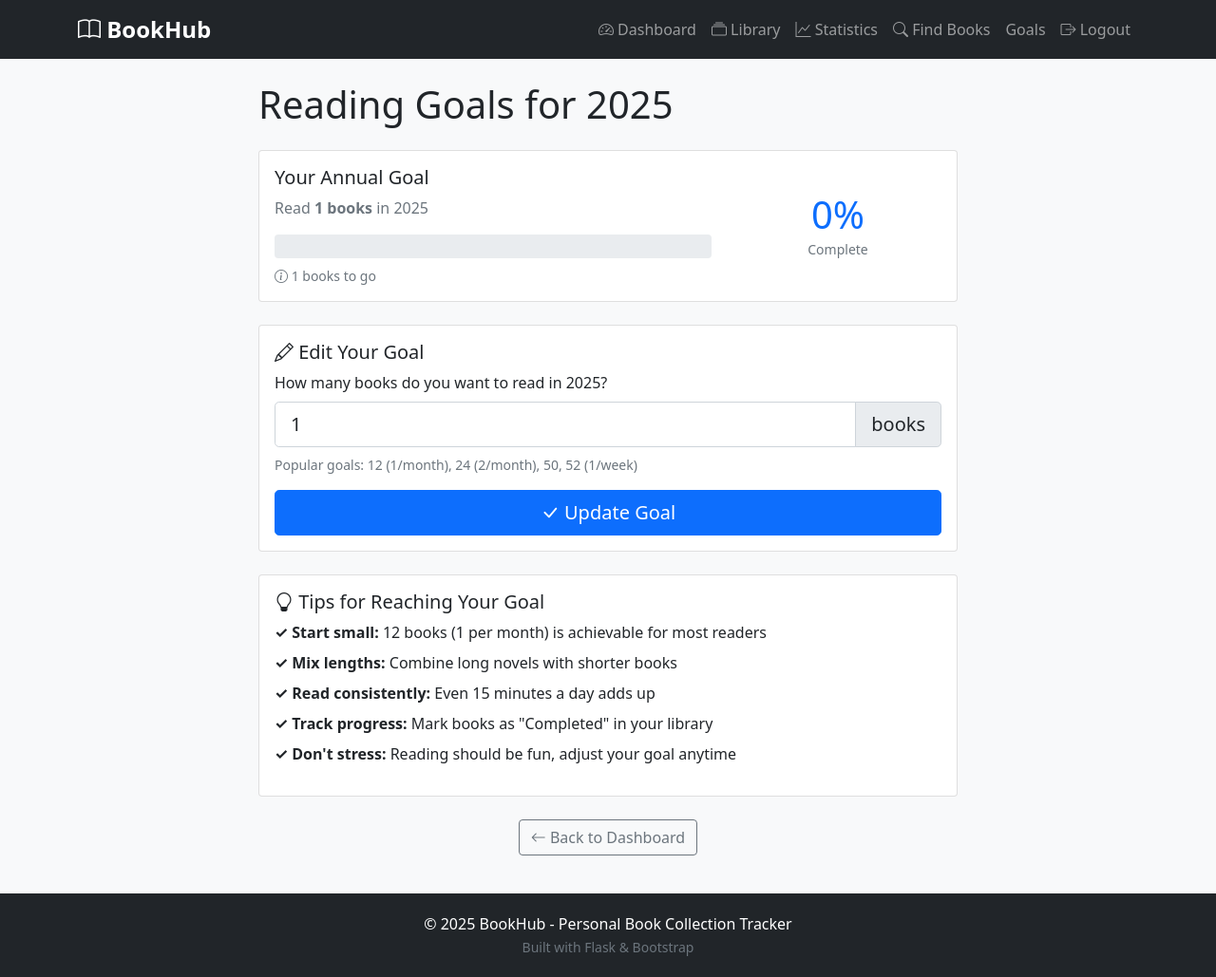
After one commit to nicolasfdecglez-creator/BookHub, a Flask app: page /goals in a window 1280 px wide. The commit adds this page. Shown: the whole page at 95% size. Run offline with Flask 3, Linux system fonts and the light colour scheme; a user stored in the database is signed in; tables that the repository leaves empty hold one stand-in row (values such as "Sample post").

Commit message:
Google API Integration and Reading Goals

```diff
--- a/requirements.txt
+++ b/requirements.txt
@@ -8,3 +8,4 @@ email-validator==1.3.1
 Pillow==10.4.0
 python-dotenv==1.0.0
 gunicorn==21.2.0
+requests==2.31.0
--- a/routes/books.py
+++ b/routes/books.py
@@ -1,11 +1,12 @@
 from flask import Blueprint, render_template, redirect, url_for, flash, request
 from flask_login import login_required, current_user
-from models import Book
+from models import Book, User
 from extensions import db
 from werkzeug.utils import secure_filename
 from sqlalchemy import or_, func
 import os
 from datetime import datetime
+import requests
 
 books_bp = Blueprint('books', __name__)
 
@@ -15,6 +16,147 @@ UPLOAD_FOLDER = 'static/uploads/covers'
 
 def allowed_file(filename):
     return '.' in filename and filename.rsplit('.', 1)[1].lower() in ALLOWED_EXTENSIONS
+
+# ============================================================================
+# READING GOALS ROUTES
+# ============================================================================
+
+
+@books_bp.route('/goals', methods=['GET', 'POST'])
+@login_required
+def set_goals():
+    if request.method == 'POST':
+        try:
+            goal_books = request.form.get('goal_books')
+            goal_year = datetime.now().year
+
+            current_user.reading_goal_books = int(
+                goal_books) if goal_books else None
+            current_user.goal_year = goal_year
+            db.session.commit()
+
+            flash('Reading goal updated successfully!', 'success')
+            return redirect(url_for('main.dashboard'))
+        except Exception as e:
+            flash(f'Error setting goal: {str(e)}', 'danger')
+
+    current_year = datetime.now().year
+    completed_this_year = len([b for b in current_user.books if b.status ==
+                              'Completed' and b.date_added.year == current_year])
+
+    return render_template('books/goals.html',
+                           current_goal=current_user.reading_goal_books,
+                           completed_this_year=completed_this_year,
+                           current_year=current_year)
+
+# ============================================================================
+# BOOK SEARCH (GOOGLE BOOKS API) ROUTES
+# ============================================================================
+
+
+@books_bp.route('/books/search', methods=['GET', 'POST'])
+@login_required
+def search_book():
+    if request.method == 'POST':
+        search_term = request.form.get('search_term', '').strip()
+
+        if not search_term:
+            flash('Please enter a search term', 'warning')
+            return render_template('books/search_book.html')
+
+        try:
+            # Google Books API URL
+            api_url = "https://www.googleapis.com/books/v1/volumes"
+            params = {
+                'q': search_term,
+                'maxResults': 20
+            }
+
+            response = requests.get(api_url, params=params, timeout=10)
+            data = response.json()
+
+            books = []
+            if 'items' in data:
+                for item in data['items']:
+                    volume_info = item.get('volumeInfo', {})
+                    book_data = {
+                        'title': volume_info.get('title', 'Unknown'),
+                        'authors': volume_info.get('authors', ['Unknown']),
+                        'publisher': volume_info.get('publisher', ''),
+                        'published_date': volume_info.get('publishedDate', ''),
+                        'description': volume_info.get('description', ''),
+                        'page_count': volume_info.get('pageCount', 'N/A'),
+                        'categories': volume_info.get('categories', []),
+                        'image_url': volume_info.get('imageLinks', {}).get('thumbnail', ''),
+                        'isbn': None
+                    }
+
+                    # Get ISBN if available
+                    for identifier in volume_info.get('industryIdentifiers', []):
+                        if identifier['type'] == 'ISBN_13':
+                            book_data['isbn'] = identifier['identifier']
+
+                    books.append(book_data)
+
+            if not books:
+                flash(
+                    'No books found. Try different search terms or use an ISBN.', 'info')
+
+            return render_template('books/search_results.html', books=books, search_term=search_term)
+
+        except requests.exceptions.Timeout:
+            flash('Search timed out. Please try again.', 'danger')
+            return render_template('books/search_book.html')
+        except Exception as e:
+            flash(f'Error searching books: {str(e)}', 'danger')
+            return render_template('books/search_book.html')
+
+    return render_template('books/search_book.html')
+
+
+@books_bp.route('/books/add-from-search', methods=['POST'])
+@login_required
+def add_book_from_search():
+    title = request.form.get('title')
+    author = request.form.get('author')
+    genre = request.form.get('genre')
+    image_url = request.form.get('image_url')
+
+    cover_image = 'img/default-cover.jpg'
+
+    # Download cover image from Google Books
+    if image_url:
+        try:
+            response = requests.get(image_url, timeout=5)
+            if response.status_code == 200:
+                filename = f"{datetime.now().strftime('%Y%m%d_%H%M%S')}_cover.jpg"
+                filepath = os.path.join(UPLOAD_FOLDER, filename)
+                os.makedirs(UPLOAD_FOLDER, exist_ok=True)
+                with open(filepath, 'wb') as f:
+                    f.write(response.content)
+                cover_image = filename
+        except Exception as e:
+            # Use default if download fails
+            pass
+
+    new_book = Book(
+        title=title,
+        author=author,
+        genre=genre if genre else None,
+        status='To Read',
+        cover_image=cover_image,
+        user_id=current_user.id
+    )
+
+    db.session.add(new_book)
+    db.session.commit()
+
+    flash('Book added successfully!', 'success')
+    return redirect(url_for('books.list_books'))
+
+# ============================================================================
+# EXISTING ROUTES (Keep all your current routes below)
+# ============================================================================
 
 
 @books_bp.route('/books')
@@ -44,7 +186,6 @@ def list_books():
 
     if rating_filter:
         query = query.filter(Book.rating == int(rating_filter))
-
 
     if sort_by == 'title':
         query = query.order_by(func.lower(Book.title).asc())
--- a/templates/base.html
+++ b/templates/base.html
@@ -57,6 +57,16 @@
                             </a>
                         </li>
                         <li class="nav-item">
+                            <a class="nav-link" href="{{ url_for('books.search_book') }}">
+                                <i class="bi bi-search"></i> Find Books
+                            </a>
+                        </li>
+                        <li class="nav-item">
+                            <a class="nav-link" href="{{ url_for('books.set_goals') }}">
+                                <i class="bi bi-target"></i> Goals
+                            </a>
+                        </li>
+                        <li class="nav-item">
                             <a class="nav-link" href="{{ url_for('auth.logout') }}">
                                 <i class="bi bi-box-arrow-right"></i> Logout
                             </a>
--- /dev/null
+++ b/templates/books/goals.html
@@ -0,0 +1,113 @@
+{% extends "base.html" %}
+
+{% block title %}Reading Goals - BookHub{% endblock %}
+
+{% block content %}
+<div class="row">
+    <div class="col-md-8 mx-auto">
+        <h1 class="mb-4">
+            <i class="bi bi-target"></i> Reading Goals for {{ current_year }}
+        </h1>
+
+        <!-- Goal Progress Card -->
+        <div class="card mb-4">
+            <div class="card-body">
+                {% if current_goal %}
+                <div class="row align-items-center">
+                    <div class="col-md-8">
+                        <h5>Your Annual Goal</h5>
+                        <p class="text-muted">Read <strong>{{ current_goal }} books</strong> in {{ current_year }}</p>
+
+                        <div class="progress" style="height: 25px;">
+                            {% set progress_percent = (completed_this_year / current_goal * 100)|int %}
+                            <div class="progress-bar bg-success" role="progressbar"
+                                 style="width: {{ progress_percent if progress_percent <= 100 else 100 }}%"
+                                 aria-valuenow="{{ completed_this_year }}" aria-valuemin="0"
+                                 aria-valuemax="{{ current_goal }}">
+                                <strong>{{ completed_this_year }}/{{ current_goal }}</strong>
+                            </div>
+                        </div>
+
+                        <small class="text-muted d-block mt-2">
+                            {% if completed_this_year >= current_goal %}
+                            <i class="bi bi-check-circle-fill text-success"></i>
+                            <strong>Congratulations!</strong> You've reached your goal! 🎉
+                            {% else %}
+                            <i class="bi bi-info-circle"></i>
+                            {{ current_goal - completed_this_year }} books to go
+                            {% endif %}
+                        </small>
+                    </div>
+                    <div class="col-md-4 text-center">
+                        <div class="display-6 text-primary">{{ progress_percent }}%</div>
+                        <small class="text-muted">Complete</small>
+                    </div>
+                </div>
+                {% else %}
+                <div class="alert alert-warning" role="alert">
+                    <i class="bi bi-exclamation-circle"></i>
+                    <strong>No goal set yet.</strong> Set a reading goal to track your progress!
+                </div>
+                {% endif %}
+            </div>
+        </div>
+
+        <!-- Set/Edit Goal Form -->
+        <div class="card">
+            <div class="card-body">
+                <h5 class="card-title">
+                    <i class="bi bi-pencil"></i> {% if current_goal %}Edit{% else %}Set{% endif %} Your Goal
+                </h5>
+
+                <form method="POST" action="{{ url_for('books.set_goals') }}">
+                    <div class="mb-3">
+                        <label for="goal_books" class="form-label">
+                            How many books do you want to read in {{ current_year }}?
+                        </label>
+                        <div class="input-group input-group-lg">
+                            <input type="number"
+                                   class="form-control"
+                                   id="goal_books"
+                                   name="goal_books"
+                                   value="{{ current_goal if current_goal else 50 }}"
+                                   min="1"
+                                   max="365"
+                                   required>
+                            <span class="input-group-text">books</span>
+                        </div>
+                        <small class="text-muted d-block mt-2">
+                            Popular goals: 12 (1/month), 24 (2/month), 50, 52 (1/week)
+                        </small>
+                    </div>
+
+                    <button type="submit" class="btn btn-primary btn-lg w-100">
+                        <i class="bi bi-check-lg"></i> {% if current_goal %}Update{% else %}Set{% endif %} Goal
+                    </button>
+                </form>
+            </div>
+        </div>
+
+        <!-- Reading Tips Card -->
+        <div class="card mt-4">
+            <div class="card-body">
+                <h5 class="card-title">
+                    <i class="bi bi-lightbulb"></i> Tips for Reaching Your Goal
+                </h5>
+                <ul class="list-unstyled">
+                    <li class="mb-2"><strong>✓ Start small:</strong> 12 books (1 per month) is achievable for most readers</li>
+                    <li class="mb-2"><strong>✓ Mix lengths:</strong> Combine long novels with shorter books</li>
+                    <li class="mb-2"><strong>✓ Read consistently:</strong> Even 15 minutes a day adds up</li>
+                    <li class="mb-2"><strong>✓ Track progress:</strong> Mark books as "Completed" in your library</li>
+                    <li class="mb-2"><strong>✓ Don't stress:</strong> Reading should be fun, adjust your goal anytime</li>
+                </ul>
+            </div>
+        </div>
+
+        <div class="mt-4 text-center">
+            <a href="{{ url_for('main.dashboard') }}" class="btn btn-outline-secondary">
+                <i class="bi bi-arrow-left"></i> Back to Dashboard
+            </a>
+        </div>
+    </div>
+</div>
+{% endblock %}
--- a/templates/dashboard.html
+++ b/templates/dashboard.html
@@ -67,6 +67,12 @@
                             <a href="{{ url_for('books.statistics') }}" class="btn btn-info">
                                 <i class="bi bi-graph-up"></i> View Statistics
                             </a>
+                            <a href="{{ url_for('books.search_book') }}" class="btn btn-info">
+                                <i class="bi bi-search"></i> Find & Add Books
+                            </a>
+                            <a href="{{ url_for('books.set_goals') }}" class="btn btn-warning">
+                                <i class="bi bi-target"></i> Reading Goals
+                            </a>
                         </div>
                     </div>
                 </div>
```
Also changed, not shown: models.py (+12 -9 lines), templates/books/search_book.html (added, +51 -0 lines), templates/books/search_results.html (added, +89 -0 lines).
